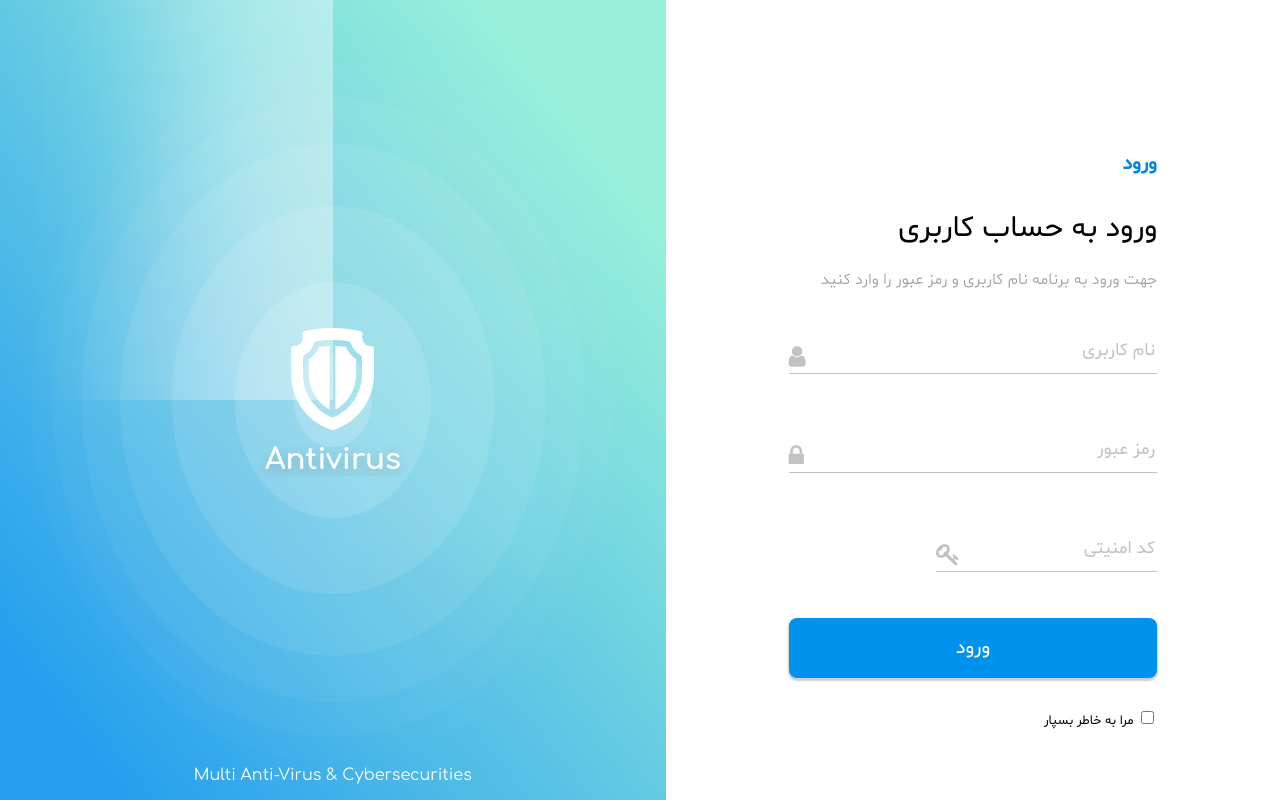
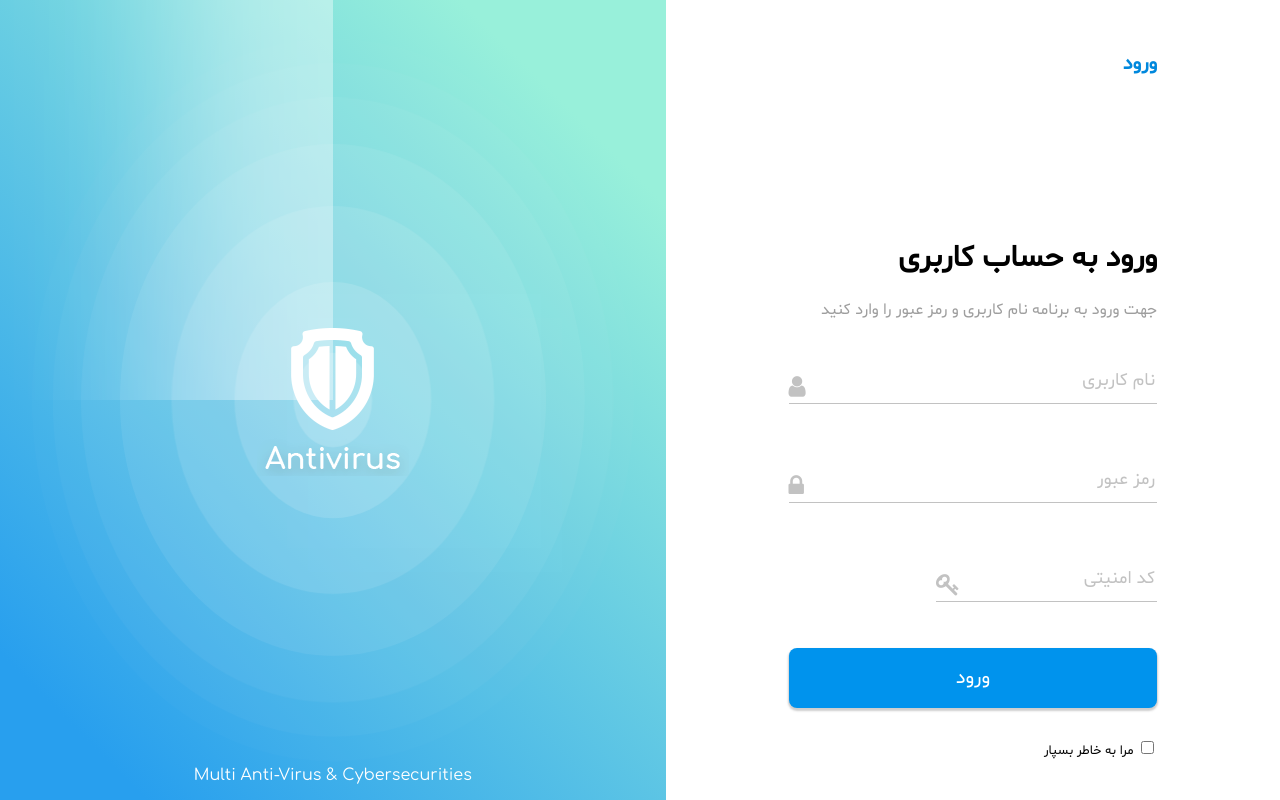
Before and after one commit to Soroush-Mohamadian/Antivirus-Log-In-Page, a plain HTML site: page index.html in a window 1280 px wide. Drawn offline with Linux system fonts and the light colour scheme; files whose address does not match are found by name.

Commit message:
Finished

```diff
--- a/index.html
+++ b/index.html
@@ -9,10 +9,10 @@
     <title>Login Page</title>
 </head>
 <body>
-    <div class="info">
-        <div class="form">
-            <div class="route"><p >ورود</p></div>
-            <p style="font-weight: 500; font-size: 30px;">ورود به حساب کاربری</p>
+    <div class="rightPanel">
+        <div class="box">
+            <div class="text1"><p >ورود</p></div>
+            <p style="font-weight: 700; font-size: 30px;">ورود به حساب کاربری</p>
             <p style="font-weight: lighter; font-size: 16px ; color: #9E9E9E; margin-top: -10px;">جهت ورود به برنامه نام کاربری و رمز عبور را وارد کنید</p>
             <div class="inputs">
                 <div class="input-box">
--- a/style.css
+++ b/style.css
@@ -7,46 +7,18 @@
 }
 
 @font-face {
-    font-family: Shabnam;
-    src: url('Shabnam-Bold.eot');
-    src: url('./Assets/Fonts/Shabnam-Bold.ttf') format('truetype');
-    font-weight: bold;
-}
-
-
-@font-face {
-    font-family: Shabnam;
-    src: url('Shabnam-Light.eot');
-    src: url('./Assets/Fonts/Shabnam-Light.ttf') format('truetype');
-    font-weight: 300;
-}
-
-@font-face {
     font-family: Comfortaa;
     src: url('Comfortaa-Regular');
     src: url('./Assets/Fonts/Comfortaa-Regular.ttf') format('truetype');
     font-weight: normal;
 }
 
-@font-face {
-    font-family: Comfortaa;
-    src: url('Comfortaa-Bold.eot');
-    src: url('./Assets/Fonts/Comfortaa-Bold.ttf') format('truetype');
-    font-weight: bold;
-}
-
-@font-face {
-    font-family: Comfortaa;
-    src: url('Comfortaa-Light.eot');
-    src: url('./Assets/Fonts/Comfortaa-Light.ttf') format('truetype');
-    font-weight: 300;
-}
-
 
 body {
     display: flex;
-    flex-direction: column;
+    flex-direction: row;
     margin: 0;
+
 }
 
 
@@ -61,6 +33,85 @@ body {
         padding: 0;
     }
 
+     /* RIGHT SIDE */
+
+     .rightPanel {
+        width: 48%;
+        display: flex;
+        flex-direction: column;
+        margin-top: 0%;
+        align-items: center;
+        font-family: 'Shabnam';
+        direction: rtl;
+        min-width: 30%;
+    }
+
+    .box {
+        width: 60%;
+        height: 70%;
+        padding: 20px;
+    }
+    .box div {
+        margin: 30px 0;
+    }
+
+
+    .text1 {
+        font-weight: bold;
+        font-size: 20px;
+        color: rgb(0, 136, 221);
+        margin-bottom: 160px !important;
+    }
+
+    /* INput box */
+
+    .input-box {
+        display: flex;
+        justify-content: flex-end;
+        color: rgb(194, 194, 194);
+    }
+    input {
+        font-size: 18px;
+        padding-bottom: 10px;
+        font-family: 'Shabnam';
+        border: transparent;
+        background: transparent;
+        border-bottom: 1px rgb(194, 194, 194) solid;
+
+    }
+
+    input::placeholder {
+        color: rgb(194, 194, 194);
+    }
+
+
+
+    .input {
+        margin: 1rem 0;
+        width: 100%;
+    }
+    .icon {
+        position: absolute;
+        align-self: center;
+        font-size: 1.5rem !important;
+    }
+
+    .button {
+        box-shadow: 0 2px 2px 1px rgba(194, 194, 194, .8);
+        width: 100%;
+        color: white;
+        font-size: 20px;
+        font-family: 'Shabnam';
+        background-color: #0093ED;
+        border-color: transparent;
+        border-radius: 8px;
+        height: 60px;
+    }
+
+    .button:hover{
+        background-color: rgb(0, 136, 221)
+    }
+
 
 
 
@@ -70,9 +121,9 @@ body {
         justify-content: center;
         align-items: center;
         height: inherit;
-        width: 52%;
+        width:52%;
         background: rgb(40,187,238);
-        background: linear-gradient(51deg, rgb(40, 159, 238) 10%, rgba(152,240,218,1) 86%);
+        background: linear-gradient(45deg, rgb(40, 159, 238) 10%, rgba(152,240,218,1) 86%);
     }
 
     /* Radar effect */
@@ -93,7 +144,13 @@ body {
         animation: clockwise 10s linear infinite ;
     }
 
-
+    .footer-message {
+        position: fixed;
+        align-self: flex-end;
+        justify-self: center;
+        font-family: 'Comfortaa';
+        color: white;
+    }
 
     @keyframes clockwise {
         from { transform: rotate(0deg);     }
@@ -208,88 +265,3 @@ body {
         animation-timing-function: ease;
 
     }
-
-
-
-    /* RIGHT SIDE */
-
-    .info {
-        width: 48%;
-        display: flex;
-        flex-direction: column;
-        justify-content: center;
-        align-items: center;
-        font-family: 'Shabnam';
-        direction: rtl;
-    }
-
-    .route {
-        font-weight: bold;
-        font-size: 20px;
-        color: rgb(0, 136, 221);
-    }
-
-    .form {
-        width: 60%;
-        height: 70%;
-        padding: 20px;
-    }
-    .form div {
-        margin: 30px 0;
-    }
-
-
-    .button {
-        box-shadow: 0 2px 2px 1px rgba(194, 194, 194, .8);
-        width: 100%;
-        color: white;
-        font-size: 20px;
-        font-family: 'Shabnam';
-        background-color: #0093ED;
-        border-color: transparent;
-        border-radius: 8px;
-        height: 60px;
-    }
-
-    /* INput box */
-
-    .input-box {
-        display: flex;
-        justify-content: flex-end;
-        color: rgb(194, 194, 194);
-    }
-    input {
-        font-size: 18px;
-        padding-bottom: 10px;
-        font-family: 'Shabnam';
-        border: transparent;
-        background: transparent;
-        border-bottom: 1px rgb(194, 194, 194) solid;
-        display: flex;
-        align-self: center;
-    }
-
-    input::placeholder {
-        color: rgb(194, 194, 194);
-    }
-
-
-
-    .input {
-        margin: 1rem 0;
-        width: 100%;
-    }
-    .icon {
-        position: absolute;
-        align-self: center;
-        font-size: 1.5rem !important;
-    }
-
-
-    .footer-message {
-        position: fixed;
-        align-self: flex-end;
-        justify-self: center;
-        font-family: 'Comfortaa';
-        color: white;
-    }
```
